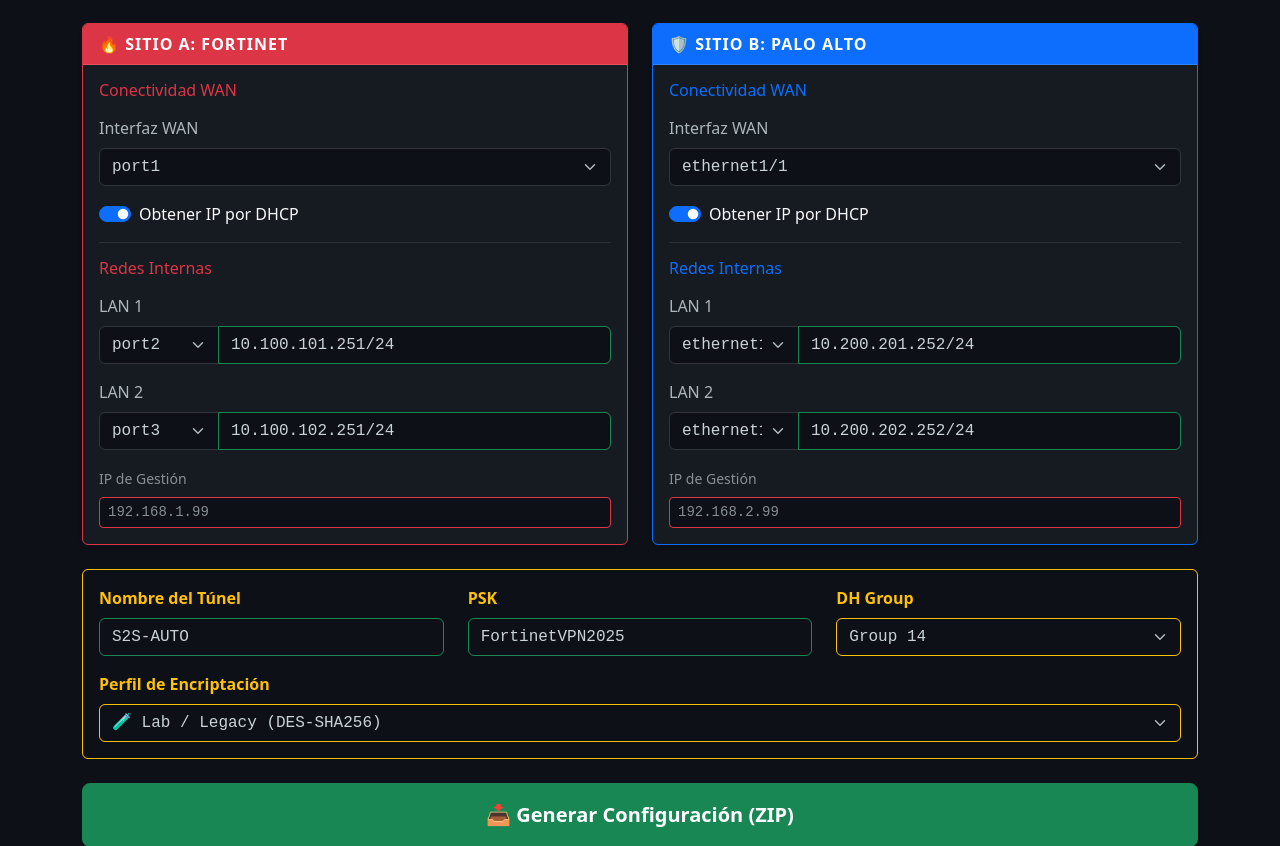
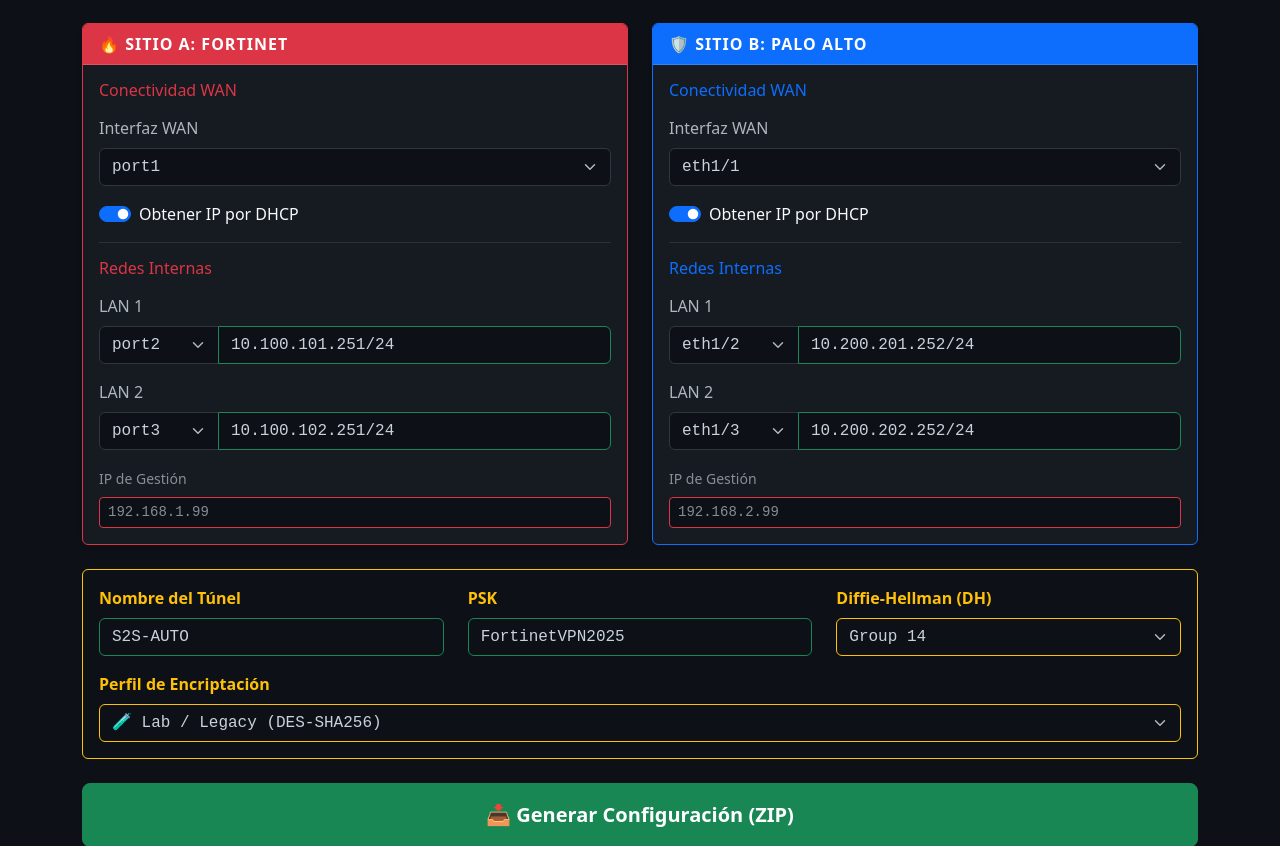
Before and after one commit to sr-emm/ESR-CHALLENGEML-FASE2, a Flask app: page / in a window 1280 px wide. Shown: the part 169-1015 px from the top of the page. Run offline with Flask 3, Linux system fonts and the light colour scheme.

Commit message:
Cambios de UI para hacerlo mas practico

```diff
--- a/vpn_generator/templates/index.html
+++ b/vpn_generator/templates/index.html
@@ -28,7 +28,7 @@
             box-shadow: 0 0 0 0.25rem rgba(88, 166, 255, 0.25);
         }
 
-        /* Estilo para opciones deshabilitadas */
+        /* Estilo para opciones deshabilitadas (ya usadas) */
         option:disabled { color: #5a5a5a; background-color: #1c1c1c; }
 
         .hidden-field { display: none; }
@@ -118,7 +118,7 @@
                             <label class="form-label">Interfaz WAN</label>
                             <select class="form-select pa-selector" name="pa_wan_interface" onchange="updatePorts('pa')">
                                 {% for i in range(1, 17) %}
-                                <option value="ethernet1/{{ i }}" {% if i==1 %}selected{% endif %}>ethernet1/{{ i }}</option>
+                                <option value="ethernet1/{{ i }}" {% if i==1 %}selected{% endif %}>eth1/{{ i }}</option>
                                 {% endfor %}
                             </select>
                         </div>
@@ -178,12 +178,18 @@
                         <label class="form-label text-warning fw-bold">Nombre del Túnel</label>
                         <input type="text" class="form-control" name="vpn_name" value="S2S-AUTO" required>
                     </div>
+
                     <div class="col-md-4 mb-3">
                         <label class="form-label text-warning fw-bold">PSK</label>
-                        <input type="text" class="form-control" name="vpn_psk" value="FortinetVPN2025" required pattern="[a-zA-Z0-9@!_.\-+#]+" oninput="validatePSK(this)">
+                        <input type="text" class="form-control" name="vpn_psk"
+                               value="FortinetVPN2025"
+                               required
+                               pattern="[a-zA-Z0-9@!_.\-+#]+"
+                               oninput="validatePSK(this)">
                     </div>
+
                     <div class="col-md-4 mb-3">
-                        <label class="form-label text-warning fw-bold">DH Group</label>
+                        <label class="form-label text-warning fw-bold">Diffie-Hellman (DH)</label>
                         <select class="form-select border-warning" name="dh_group_select">
                             <option value="14" selected>Group 14</option>
                             <option value="19">Group 19</option>
@@ -192,6 +198,7 @@
                         </select>
                     </div>
                 </div>
+
                 <div class="row">
                     <div class="col-md-12">
                         <label class="form-label text-warning fw-bold">Perfil de Encriptación</label>
@@ -214,7 +221,6 @@
 </div>
 
 <script>
-    // Lógica para bloquear IPs si es DHCP
     function toggleStatic(site) {
         var checkbox = document.getElementById(site + '_dhcp_check');
         var fields = document.getElementById(site + '_static_fields');
@@ -226,7 +232,6 @@
         }
     }
 
-    // Validación PSK
     function validatePSK(input) {
         if (input.value.includes('"') || input.value.includes("'")) {
             input.value = input.value.replace(/["']/g, '');
@@ -241,40 +246,38 @@
         }
     }
 
-    // --- NUEVA LÓGICA: Validación Cruzada de Puertos ---
+    // Validación Cruzada de Puertos (Actualizada para Visual eth1/x)
     function updatePorts(prefix) {
-        // Obtener todos los selectores de esa marca (clase fg-selector o pa-selector)
         let selects = document.querySelectorAll('.' + prefix + '-selector');
         let selectedValues = [];
 
-        // 1. Recopilar valores seleccionados actualmente
         selects.forEach(sel => {
             selectedValues.push(sel.value);
         });
 
-        // 2. Iterar sobre cada selector para habilitar/deshabilitar opciones
         selects.forEach((sel, index) => {
             let currentVal = sel.value;
-            // Recorrer todas las opciones del desplegable
             for (let i = 0; i < sel.options.length; i++) {
                 let opt = sel.options[i];
-
-                // Si el valor está seleccionado en OTRO dropdown, deshabilitarlo
-                // Pero si es el valor seleccionado en ESTE dropdown, mantenerlo habilitado
+                // Usamos el 'value' (ethernet1/1) para la lógica, no el texto visual
                 if (selectedValues.includes(opt.value) && opt.value !== currentVal) {
                     opt.disabled = true;
-                    // Estilo visual opcional para opciones deshabilitadas
-                    opt.innerText = opt.value + " (En uso)";
+                    // Actualizar el texto visual para mostrar estado
+                    // Necesitamos reconstruir el texto corto (eth1/x) basado en el value largo
+                    let shortName = opt.value.replace("ethernet", "eth");
+                    if (prefix === 'fg') shortName = opt.value; // Forti no cambia
+
+                    opt.innerText = shortName + " (Ocupado)";
                 } else {
                     opt.disabled = false;
-                    // Restaurar texto original (quitando "En uso" si existía)
-                    opt.innerText = opt.value;
+                    let shortName = opt.value.replace("ethernet", "eth");
+                    if (prefix === 'fg') shortName = opt.value;
+                    opt.innerText = shortName;
                 }
             }
         });
     }
 
-    // Inicializar al cargar
     document.addEventListener('DOMContentLoaded', function() {
         toggleStatic('fg');
         toggleStatic('pa');
```
